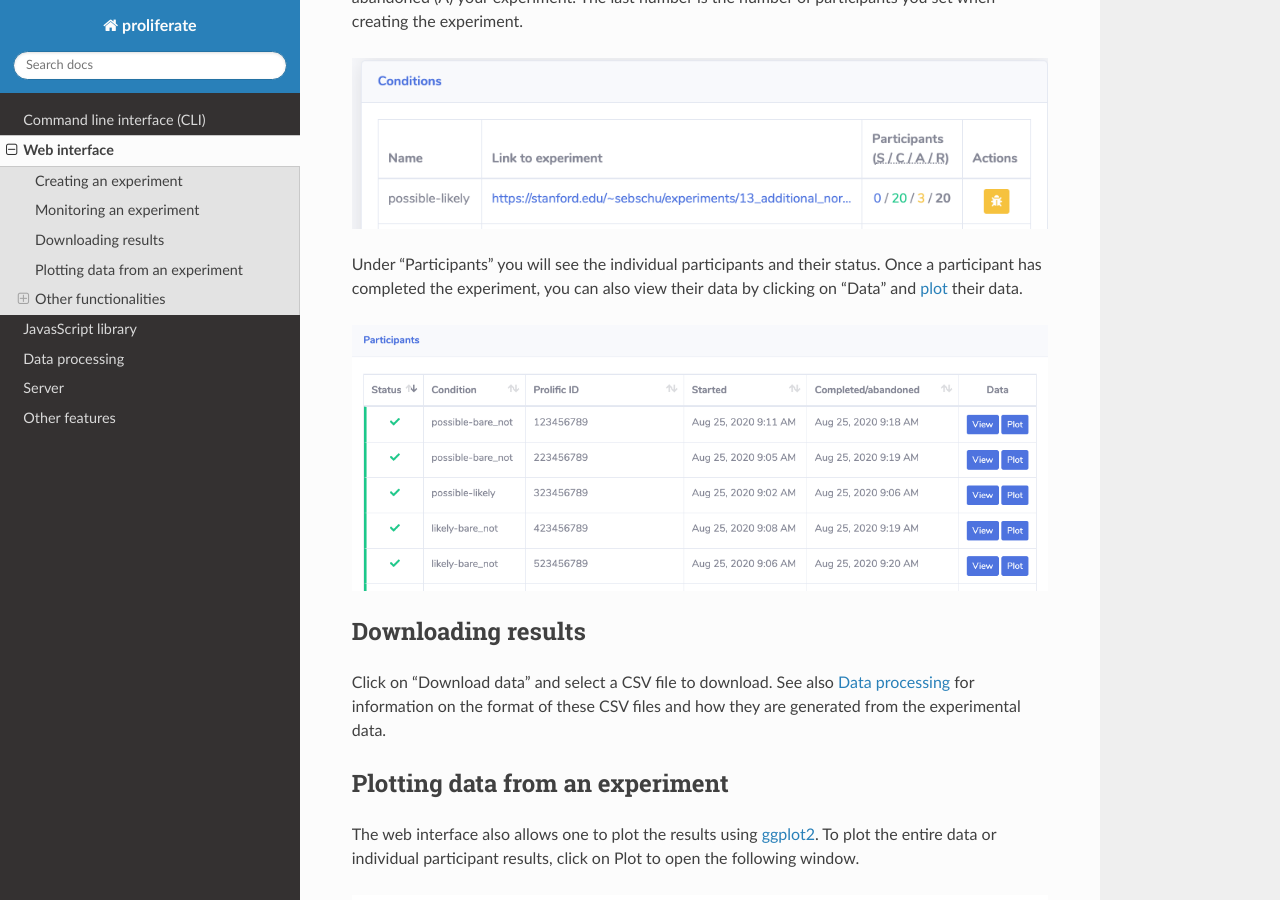
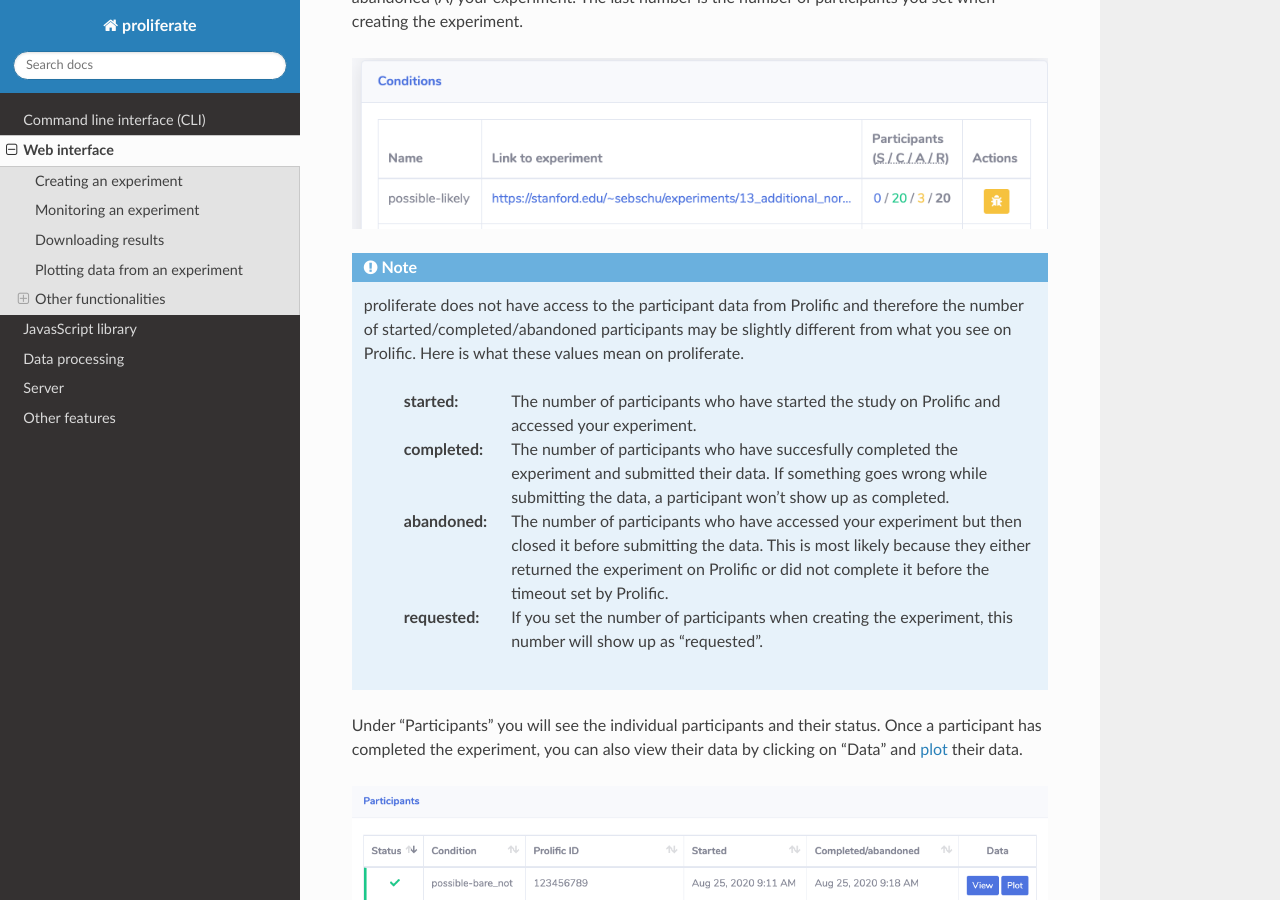
Before and after one commit to sebschu/proliferate-client, a Sphinx documentation site: the page built from docs/web-interface.rst, in a window 1280 px wide and 900 px high, scrolled down 2436 px. Built offline with Sphinx 7.4.7 and the Read the Docs theme 2.0.0, drawn with Linux system fonts in a browser that asks for light colours.

Commit message:
Update web-interface.rst

```diff
--- a/docs/web-interface.rst
+++ b/docs/web-interface.rst
@@ -115,6 +115,16 @@ when creating the experiment.
 
 .. image:: _static/imgs/web_detail_conditions.png
 
+.. note::
+
+  proliferate does not have access to the participant data from Prolific and therefore the number of started/completed/abandoned participants may be slightly different from what you see on Prolific. Here is what these values mean on proliferate.
+
+    :started: The number of participants who have started the study on Prolific and accessed your experiment.
+    :completed: The number of participants who have succesfully completed the experiment and submitted their data. If something goes wrong while submitting the data, a participant won't show up as completed.
+    :abandoned: The number of participants who have accessed your experiment but then closed it before submitting the data. This is most likely because they either returned the experiment on Prolific or did not complete it before the timeout set by Prolific.
+    :requested: If you set the number of participants when creating the experiment, this number will show up as "requested".
+
+
 Under "Participants" you will see the individual participants and their status. Once a
 participant has completed the experiment, you can also view their data by clicking on "Data" and
 :ref:`plot <web-plot>` their data.
```
